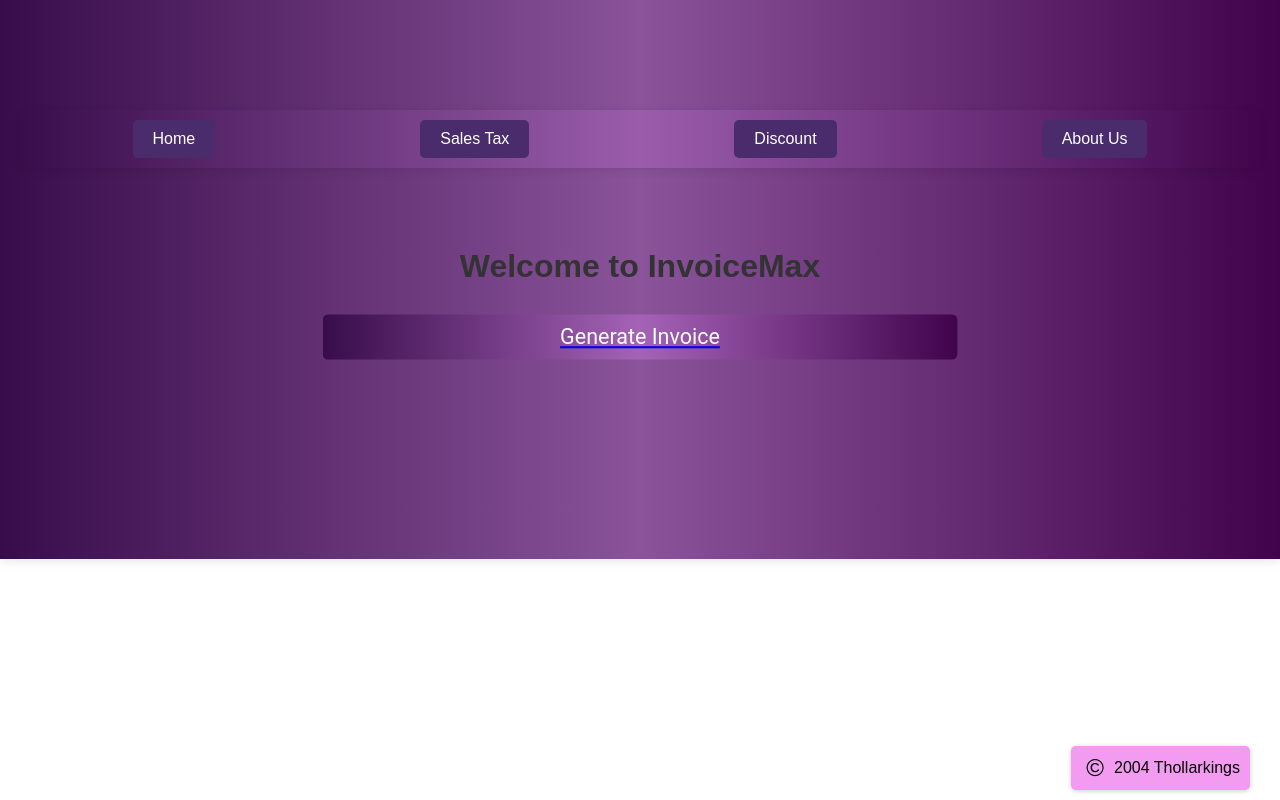
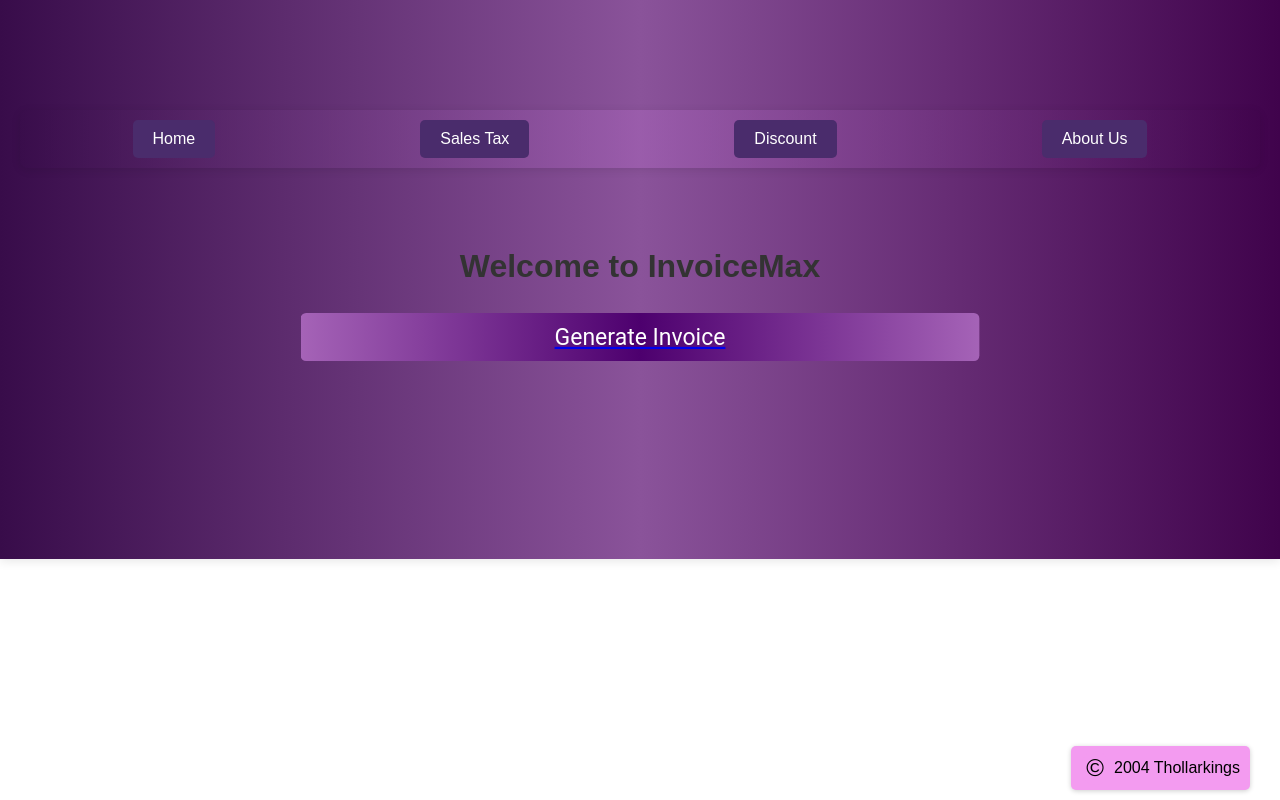
Before and after one commit to Thollarkings/InvoiceMax, a React (Create React App) app: page / in a window 1280 px wide. Built offline with nearby package versions, Linux system fonts and the light colour scheme.

Commit message:
Fix: The landing page for vercel 2

```diff
--- a/src/styles/App.css
+++ b/src/styles/App.css
@@ -15,7 +15,7 @@
   font-family: 'Roboto', sans-serif; /* Apply the Roboto font */
   font-size: 21px; /* Set font size to 21px */
   max-width: 50%;
-  background: linear-gradient(90deg, #380c4a, #a563b7, #40034c);
+  background: linear-gradient(90deg, #a563b7, #4d006e, #a563b7);
   color: white;
   padding: 10px 20px;
   border: none;
@@ -33,7 +33,7 @@
       transform: scale(1); /* Original size */
   }
   50% {
-      transform: scale(1.05); /* Scale up */
+      transform: scale(1.2); /* Scale up */
   }
 }
 
```
